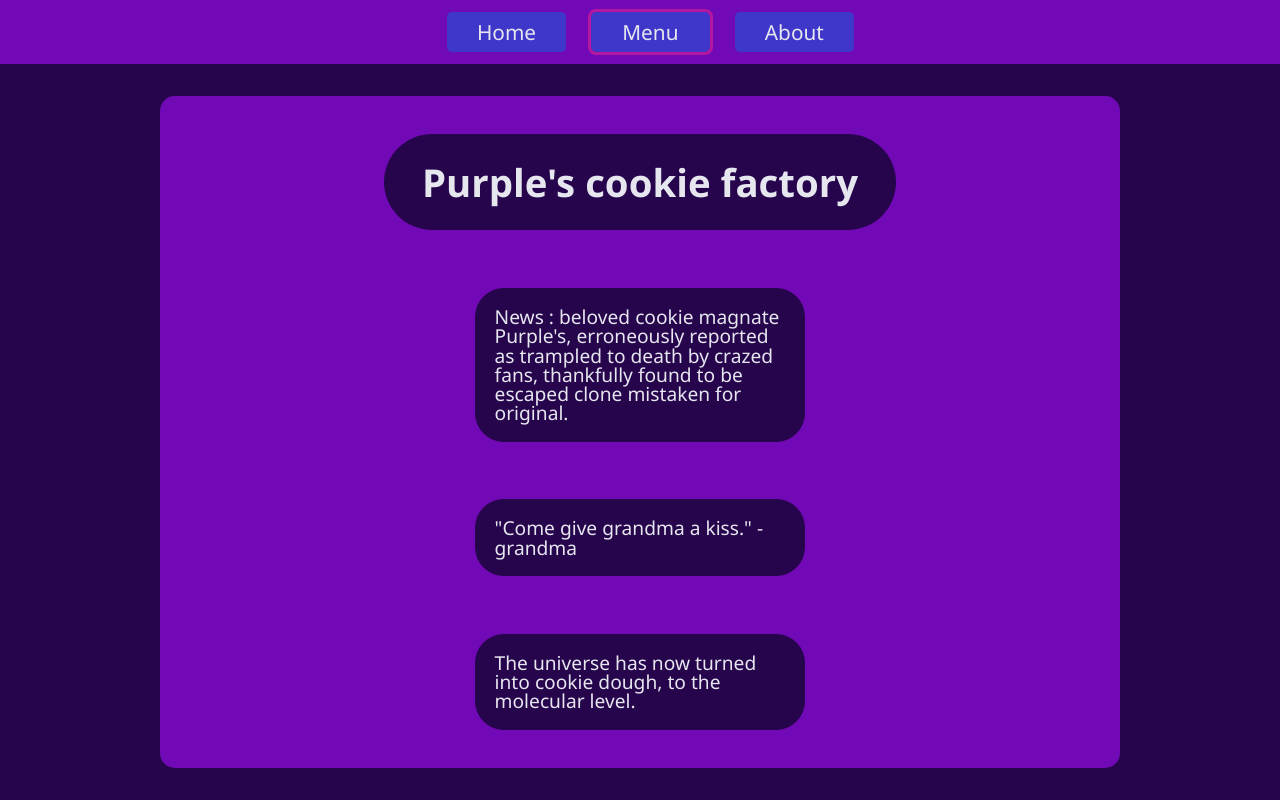
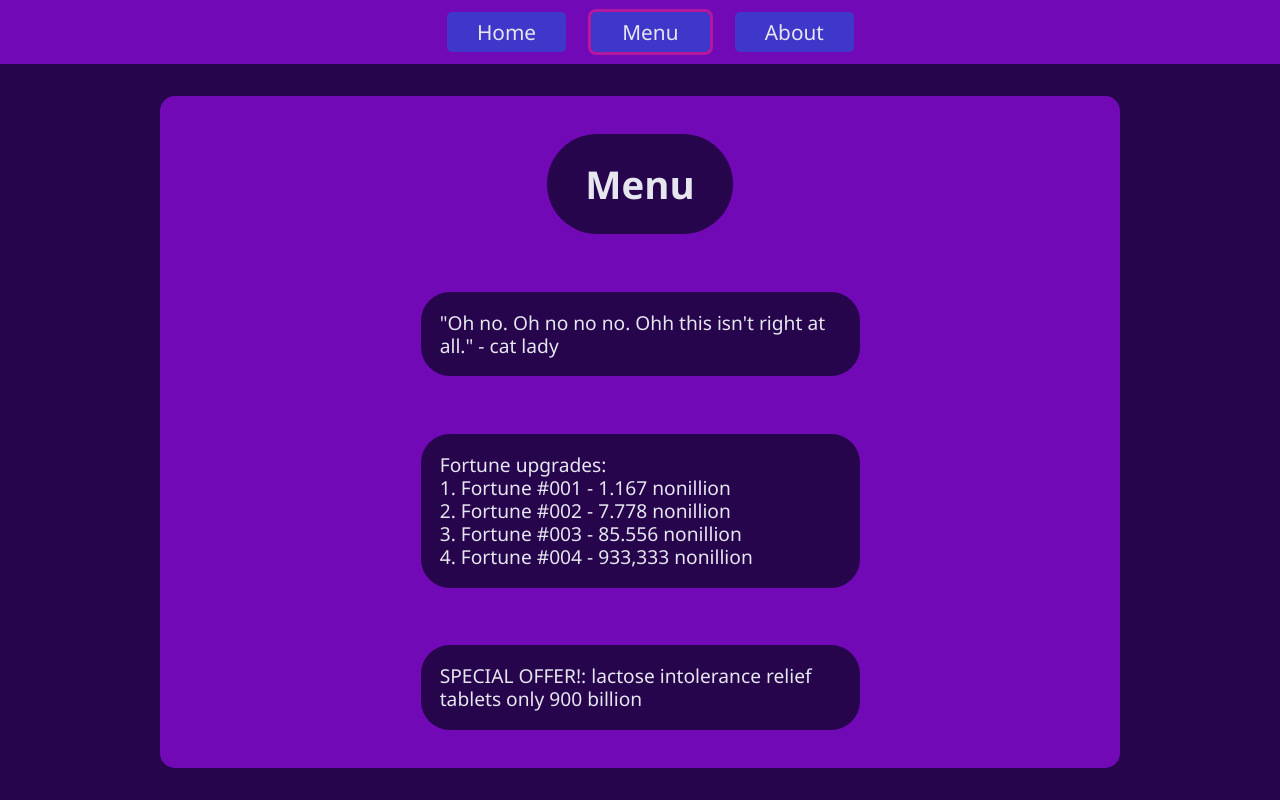
Before and after one commit to null-heap/restaurantPage, a website built with webpack: page src/index.html in a window 1280 px wide. Both pictures are taken after a click on the button "Menu". Built offline with nearby package versions, Linux system fonts and the light colour scheme.

Commit message:
feat: created the basic webSite with page changing function through buttons

```diff
--- /dev/null
+++ b/src/about.js
@@ -0,0 +1,20 @@
+export {about};
+
+const about = function(page){
+    let elements = {
+        h1: document.createElement("h1"),
+        div1: document.createElement('div'),
+        div2: document.createElement('div'),
+    };
+
+    elements.h1.innerText = "Our Story";
+    elements.div1.innerText = `we decided to start a bakery.
+At first, nobody wanted to eat our cookies.
+one day, we discoverd employing grandmas to be profitable, but ended up realizing that cookies, comes with a steep price to pay, and end up
+discovering a line that should not have been crossed by mankind`;
+elements.div2.innerText = 'MAY THE GOLDEN COOKIE BE WITH YOU';
+
+    Object.keys(elements).forEach(key => {
+     page.appendChild(elements[key])
+    });
+}
--- /dev/null
+++ b/src/home.js
@@ -0,0 +1,20 @@
+export {home};
+
+const home = function(page){
+    let elements = {
+        h1: document.createElement("h1"),
+        div1: document.createElement('div'),
+        div2: document.createElement('div'),
+        div3: document.createElement('div'),
+    };
+
+    elements.h1.innerText = "Purple's cookie factory";
+    elements.div1.innerText = "News : beloved cookie magnate Purple's, erroneously reported as trampled to death by crazed fans, thankfully found to be escaped clone mistaken for original.";
+    elements.div2.innerText = "\"Come give grandma a kiss.\" -grandma";
+    elements.div3.innerText = "The universe has now turned into cookie dough, to the molecular level.";
+    console.log(elements.h1);
+
+    Object.keys(elements).forEach(key => {
+     page.appendChild(elements[key])
+    });
+}
--- a/src/index.html
+++ b/src/index.html
@@ -16,13 +16,6 @@
     </header>
 
     <div id="content">
-
-        <h1>Purple's cookie factory</h1>
-        <div>News : beloved cookie magnate Purple's, erroneously reported as trampled to death by crazed fans, thankfully found to be escaped clone mistaken for original.
-        </div>
-        <div>"Come give grandma a kiss." -grandma</div>
-        <div>The universe has now turned into cookie dough, to the molecular level.
-        </div>
     </div>
   </body>
 </html>
--- a/src/index.js
+++ b/src/index.js
@@ -1,4 +1,26 @@
 import "./style.css";
+import {home} from "./home.js"
+import { menu } from "./menu.js";
+import { about } from "./about.js";
+
 //side effect import for linking
+const content = document.querySelector("#content");
+console.log("greeting");
 
-console.log("greeting");
+home(content);
+
+document.body.addEventListener('click', (e) =>{
+    let target = (e.target);
+    if((target.tagName).toLowerCase() == 'button'){
+        if(target.innerText == 'Home' ){
+            content.textContent = "";
+            home(content);
+        }else if(target.innerText == 'Menu'){
+            content.textContent = "";
+            menu(content);
+        }else if(target.innerText == 'About'){
+            content.textContent = "";
+            about(content);
+        }
+    }
+});
--- /dev/null
+++ b/src/menu.js
@@ -0,0 +1,28 @@
+export {menu};
+
+const menu = function(page){
+    let elements = {
+        h1: document.createElement("h1"),
+        div1: document.createElement('div'),
+        div2: document.createElement('div'),
+        div3: document.createElement('div'),
+    };
+
+
+
+
+    elements.h1.innerText = "Menu";
+    elements.div1.innerText = "\"Oh no. Oh no no no. Ohh this isn't right at all.\" - cat lady";
+    elements.div2.innerText = `Fortune upgrades:
+    1. Fortune #001 - 1.167 nonillion
+    2. Fortune #002	-  7.778 nonillion
+    3. Fortune #003	- 85.556 nonillion
+    4. Fortune #004	- 933,333 nonillion
+    `;
+    elements.div3.innerText = "SPECIAL OFFER!: lactose intolerance relief tablets only 900 billion";
+    console.log(elements.h1);
+
+    Object.keys(elements).forEach(key => {
+     page.appendChild(elements[key])
+    });
+}
--- a/src/style.css
+++ b/src/style.css
@@ -98,11 +98,9 @@ button:active{
         background-color: var(--base-clr);
         padding: 1em;
         border-radius: 1.5em;
-        line-height: 1.5vw;
+        line-height: 1.8vw;
     }
     div{
-        max-width: 30ch;
-
-
+        width: 40ch;
     }
  }
```
